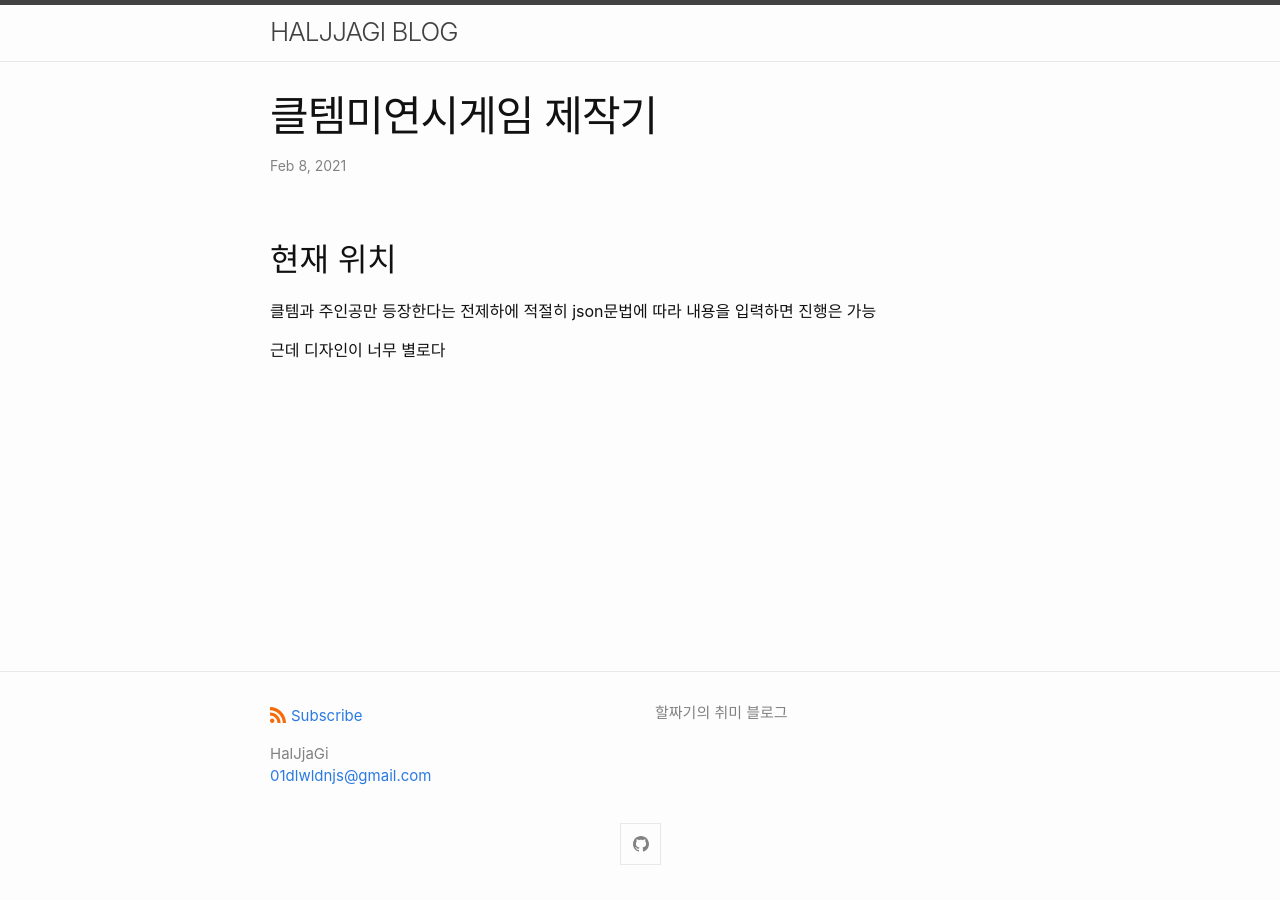
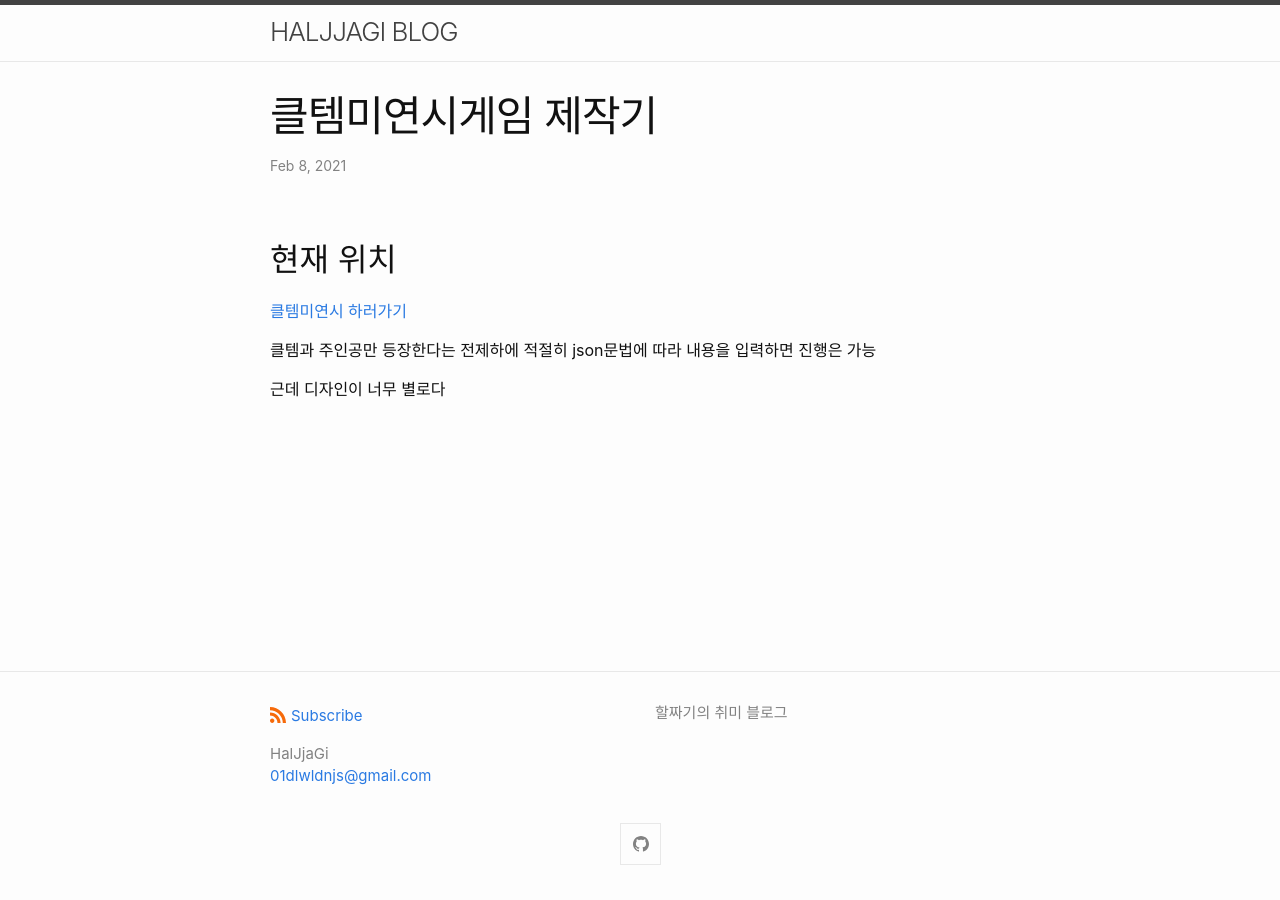
Before and after one commit to HalJjaGi/haljjagi.github.io, a Jekyll site: the page built from _posts/2021-02-08-CTRSG.md, in a window 1280 px wide. Built offline with Jekyll 4.4.1, drawn with Linux system fonts in a browser that asks for light colours.

Commit message:
Update 2021-02-08-CTRSG.md

```diff
--- a/_posts/2021-02-08-CTRSG.md
+++ b/_posts/2021-02-08-CTRSG.md
@@ -6,7 +6,7 @@ categories: programming
 
 ## 현재 위치
 
-[클템미연시 하러가기]: (https://haljjagi.github.io/CloudTemplarRomanceSimulationGame/index.html)
+[클템미연시 하러가기](https://haljjagi.github.io/CloudTemplarRomanceSimulationGame/index.html)
 
 클템과 주인공만 등장한다는 전제하에 적절히 json문법에 따라 내용을 입력하면 진행은 가능
 
```
